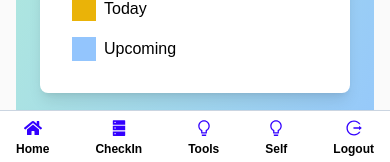
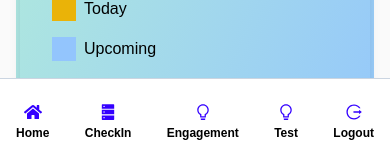
Before and after one commit to francoismavunila/stress_management_web, a Next.js app: page /dashboard/toolsEngagement in a window 390 px wide. Shown: the part 679-841 px from the top of the page. Built offline with nearby package versions, Linux system fonts and the light colour scheme; no server answers.

Commit message:
changed pwa icon AND COLOR

```diff
--- a/src/app/dashboard/checkin/quotes/page.js
+++ b/src/app/dashboard/checkin/quotes/page.js
@@ -29,6 +29,7 @@ const QuoteGenerator = () => {
 
   // Fetch a quote based on the selected category
   const fetchQuote = async (selectedCategory) => {
+    console.log("th selceted category is", selectedCategory)
     const token = localStorage.getItem('stm_token');
     try {
       const response = await axios.get(`${process.env.NEXT_PUBLIC_API_ENDPOINT}/quotes/get-quote/`, {
@@ -53,18 +54,17 @@ const QuoteGenerator = () => {
 
   // Save category to the backend and fetch the quote
   const handleCategorySubmit = async () => {
-    setHasCategory(true);
-    fetchQuote(category);
-    // const token = localStorage.getItem('stm_token');
-    // try {
-    //   await axios.post(`${process.env.NEXT_PUBLIC_API_ENDPOINT}/quotes/set-category/`, { category }, {
-    //     headers: { Authorization: `Bearer ${token}` },
-    //   });
-    //   setHasCategory(true);
-    //   fetchQuote(category);
-    // } catch (error) {
-    //   console.error('Error setting category:', error);
-    // }
+
+    const token = localStorage.getItem('stm_token');
+    try {
+      await axios.post(`${process.env.NEXT_PUBLIC_API_ENDPOINT}/quotes/set-category/`, { category }, {
+        headers: { Authorization: `Bearer ${token}` },
+      });
+      setHasCategory(true);
+      fetchQuote(category);
+    } catch (error) {
+      console.error('Error setting category:', error);
+    }
   };
 
   // Function to read out the quote
--- a/src/app/dashboard/components/bottomNav.js
+++ b/src/app/dashboard/components/bottomNav.js
@@ -15,7 +15,7 @@ export default function BottomNavbar() {
     };
 
     return (
-        <div className="w-full fixed bottom-0 left-0 z-50 bg-secondarybg text-black font-bold flex justify-between shadow-lg border-t border-slate-300 text-xs py-2 px-4  md:hidden">
+        <div className="w-full fixed bottom-0 left-0 z-50 bg-secondarybg text-black font-bold flex justify-between shadow-lg border-t border-slate-300 text-xs py-6 px-4  md:hidden">
             <Link href="/dashboard">
                 <div className="flex flex-col items-center">
                     <FaHome className='text-primary mb-1 text-lg' />
@@ -33,14 +33,14 @@ export default function BottomNavbar() {
             <Link href="/dashboard/toolsEngagement">
                 <div className="flex flex-col items-center">
                     <AiOutlineBulb className='text-primary mb-1 text-lg' />
-                    <span>Tools</span>
+                    <span>Engagement</span>
                 </div>
             </Link>
 
             <Link href="/dashboard/selfEvaluation">
                 <div className="flex flex-col items-center">
                     <AiOutlineBulb className='text-primary mb-1 text-lg' />
-                    <span>Self</span>
+                    <span>Test</span>
                 </div>
             </Link>
 
--- a/src/app/dashboard/layout.js
+++ b/src/app/dashboard/layout.js
@@ -29,7 +29,7 @@ export default function Layout({ children }) {
                      <IoIosNotificationsOutline className="text-2xl text-white" />
                     </div>
                 </nav>
-                <main className="h-screen px-0 py-0 pt-16 bg-mainbg text-black flex-grow md:px-0 overflow-auto">
+                <main className="h-screen px-0 py-0 pt-16 pb-12 bg-mainbg text-black flex-grow md:px-0 overflow-auto">
                     {children}
                     <BottomNavbar/>
                 </main>
--- a/src/app/dashboard/toolsEngagement/componets/toolsEngagements.js
+++ b/src/app/dashboard/toolsEngagement/componets/toolsEngagements.js
@@ -55,8 +55,8 @@ const ToolsEngagement = () => {
   };
 
   return (
-    <div className="min-h-screen bg-gradient-to-br from-green-200 to-blue-300 p-6 flex justify-center items-center">
-      <div className="w-full max-w-6xl mx-auto bg-white rounded-lg shadow-lg p-8">
+    <div className="min-h-screen bg-gradient-to-br from-green-200 to-blue-300 p-1 m-0 flex justify-center items-center">
+      <div className="w-full mx-auto bg-transparent rounded-lg shadow-lg p-8">
         <h1 className="text-4xl font-bold text-center text-blue-700 mb-8">Tool Engagement Summary</h1>
         <p className="text-center mb-8">Below is a summary of your engagement with different tools on a daily basis.</p>
 
```
Also changed, not shown: public/manifest.json.
